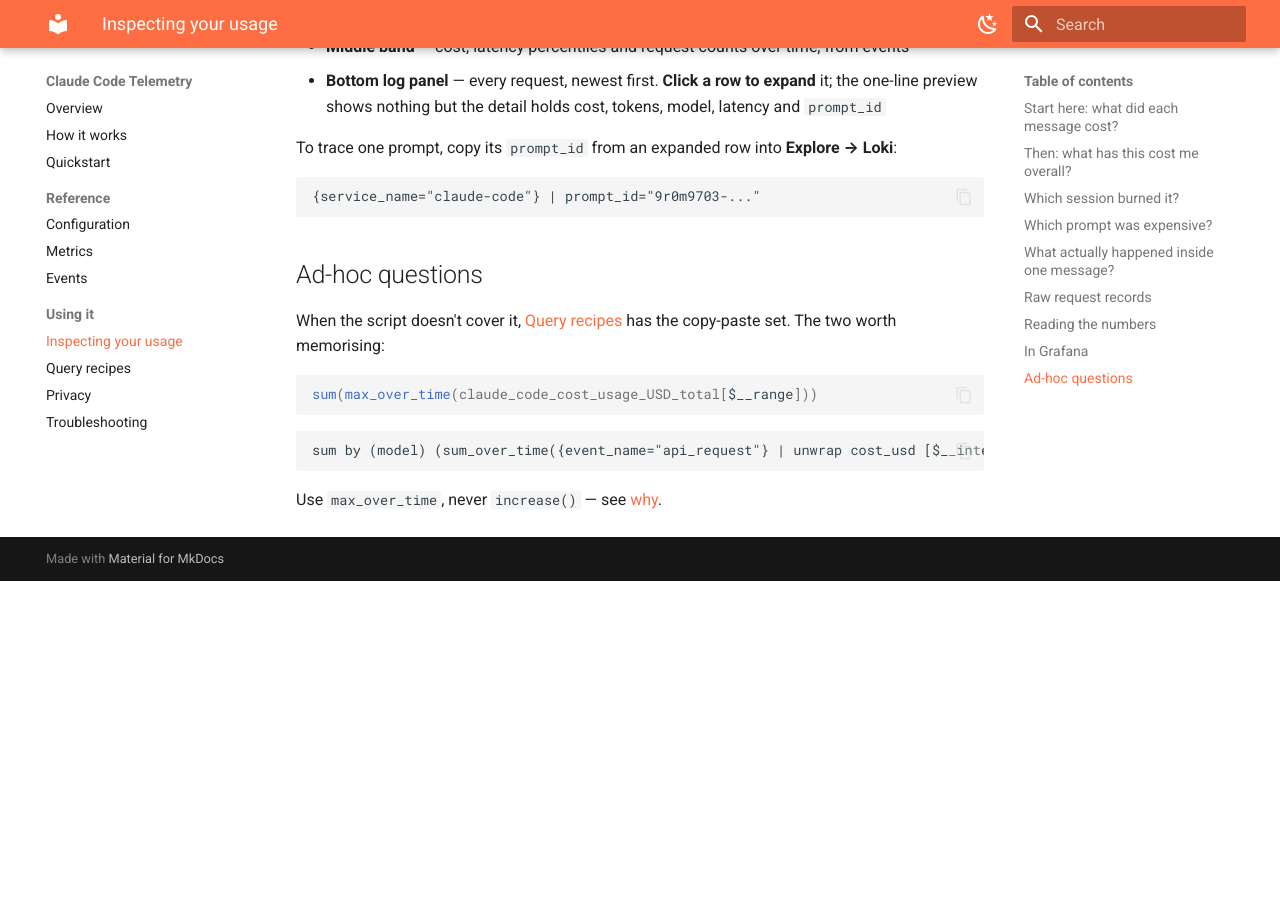
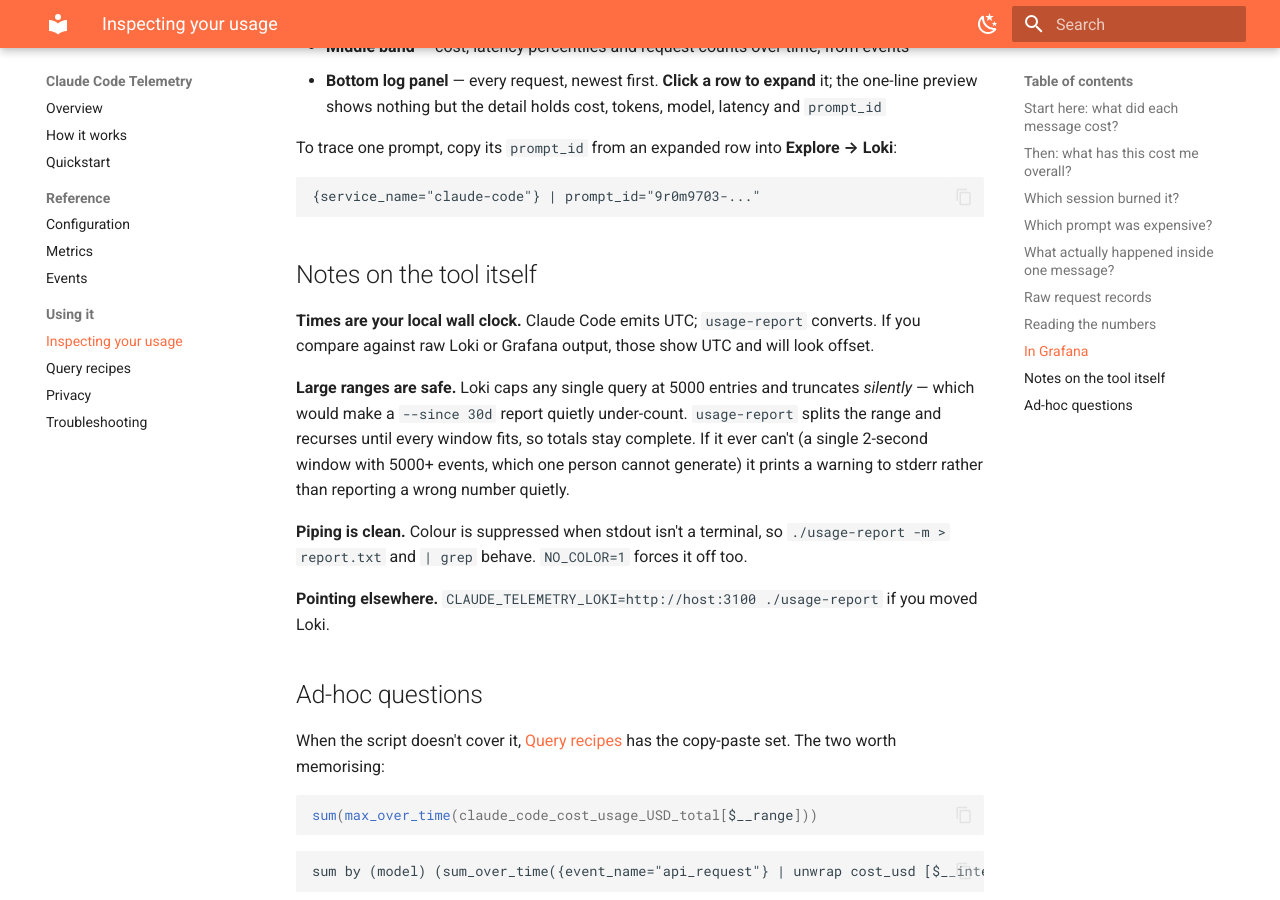
Before and after one commit to Timorleiderman/claude-code-telemetry, an MkDocs documentation site: the page built from docs/inspecting.md, in a window 1280 px wide and 900 px high, scrolled down 4139 px. Built offline with MkDocs 1.6.1 and Material for MkDocs 9.7.7, drawn with Linux system fonts in a browser that asks for light colours; before the commit the page ends 4720 px from its top, so only the background shows below that.

Commit message:
Code review fixes: correctness, timezone, and tool interaction
usage-report
  - query() now paginates. Loki caps every query at 5000 entries and
    truncates SILENTLY, so any range holding more (a week of normal use)
    was under-reporting cost while presenting the number as authoritative.
    The range is now split and recursed until each window fits; verified
    lossless by re-running with forced page sizes down to 1 and checking
    each result set is a subset of the next.
  - Times are converted to local wall clock. Claude Code emits UTC, so
    every timestamp was previously offset by the viewer's timezone.
  - api_request events carrying no prompt_id were dropped from the -m
    total. They are now surfaced as a separate line so cost is never
    silently lost. (None exist in practice; the drop was latent.)
  - --top 0 fell through to the summary instead of the top view.
  - Colour is emitted only to a tty, and NO_COLOR is honoured, so piping
    to a file or grep no longer embeds escape sequences.
  - parse_since rejects zero/negative; HTTPError is reported instead of
    surfacing as an unhandled traceback; bar() clamps out-of-range input.
  - in_order() docstring described the previous implementation.
  - LOKI endpoint overridable via CLAUDE_TELEMETRY_LOKI.
  - tool_gist evaluated once per row; dead name_fn parameter removed.

claude-verbose
  - Applies project/dir tags itself. tag-sessions.sh defines a shell
    function, which a script cannot see, so verbose sessions were showing
    up untagged in --sessions.
  - --help extracts the header block by marker rather than line numbers,
    which had already drifted once.
  - Banner respects NO_COLOR and non-tty stderr.

Docs synced to all of the above; dashboard, compose and collector configs
re-validated.

Co-Authored-By: Claude Opus 5 (1M context) <noreply@anthropic.com>

````diff
--- a/docs/inspecting.md
+++ b/docs/inspecting.md
@@ -200,6 +200,22 @@ To trace one prompt, copy its `prompt_id` from an expanded row into **Explore
 {service_name="claude-code"} | prompt_id="9r0m9703-..."
 ```
 
+## Notes on the tool itself
+
+**Times are your local wall clock.** Claude Code emits UTC; `usage-report` converts. If you compare
+against raw Loki or Grafana output, those show UTC and will look offset.
+
+**Large ranges are safe.** Loki caps any single query at 5000 entries and truncates *silently* —
+which would make a `--since 30d` report quietly under-count. `usage-report` splits the range and
+recurses until every window fits, so totals stay complete. If it ever can't (a single 2-second
+window with 5000+ events, which one person cannot generate) it prints a warning to stderr rather
+than reporting a wrong number quietly.
+
+**Piping is clean.** Colour is suppressed when stdout isn't a terminal, so
+`./usage-report -m > report.txt` and `| grep` behave. `NO_COLOR=1` forces it off too.
+
+**Pointing elsewhere.** `CLAUDE_TELEMETRY_LOKI=http://host:3100 ./usage-report` if you moved Loki.
+
 ## Ad-hoc questions
 
 When the script doesn't cover it, [Query recipes](queries.md) has the copy-paste set. The two
````
Also changed, not shown: docs/privacy.md (+4 -1 lines), docs/troubleshooting.md (+13 -0 lines), 3 other files.
